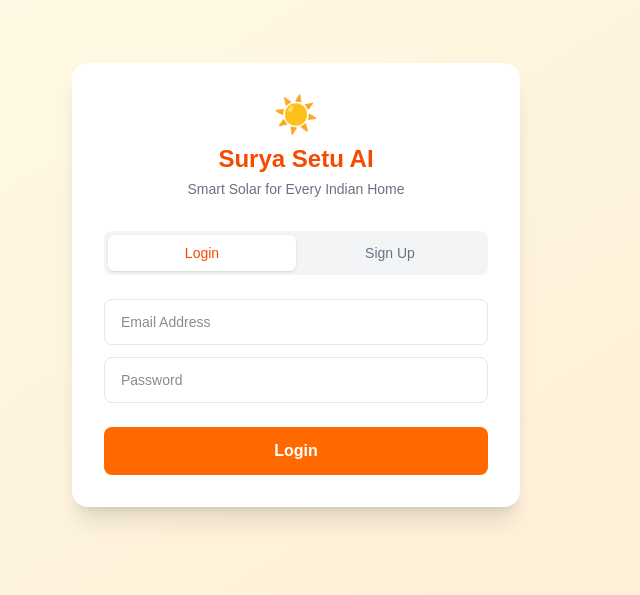
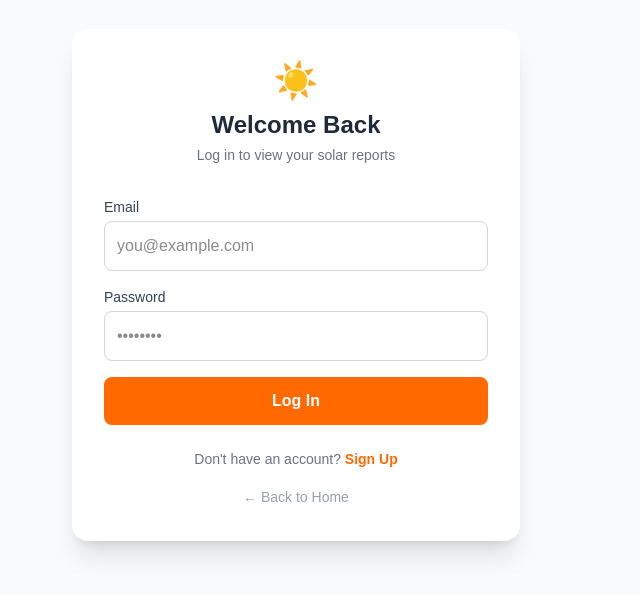
Before and after one commit to shashank19-05/SuryaSetu-ai, a Next.js app: page /login in a window 1280 px wide. Shown: the part 115-710 px from the top of the page, without its empty margins (344-984 px from the left). Built offline with nearby package versions, Linux system fonts and the light colour scheme.

Commit message:
integrated real firebase authentication

```diff
--- a/app/login/page.tsx
+++ b/app/login/page.tsx
@@ -1,52 +1,105 @@
-'use client'
-import { useState } from 'react'
-import { useRouter } from 'next/navigation'
+'use client';
+import { useState } from 'react';
+import { useRouter } from 'next/navigation';
+import { createUserWithEmailAndPassword, signInWithEmailAndPassword } from 'firebase/auth';
+import { auth } from '../../firebase';
+import Link from 'next/link';
 
 export default function Login() {
-  const router = useRouter()
-  const [isLogin, setIsLogin] = useState(true)
-  const [email, setEmail] = useState('')
-  const [password, setPassword] = useState('')
+  const [isLogin, setIsLogin] = useState(true);
+  const [email, setEmail] = useState('');
+  const [password, setPassword] = useState('');
+  const [error, setError] = useState('');
+  const [loading, setLoading] = useState(false);
+  const router = useRouter();
 
-  const handleSubmit = () => {
-    if (email && password) {
-      router.push('/dashboard')
+  const handleAuth = async (e: React.FormEvent) => {
+    e.preventDefault();
+    setError('');
+    setLoading(true);
+
+    try {
+      if (isLogin) {
+        await signInWithEmailAndPassword(auth, email, password);
+      } else {
+        await createUserWithEmailAndPassword(auth, email, password);
+      }
+      router.push('/dashboard');
+    } catch (err: any) {
+      setError(err.message.replace('Firebase: ', ''));
+    } finally {
+      setLoading(false);
     }
-  }
+  };
 
   return (
-    <div className="min-h-screen bg-gradient-to-br from-yellow-50 to-orange-100 flex items-center justify-center p-4">
-      <div className="bg-white rounded-2xl shadow-xl p-8 w-full max-w-md">
+    <div className="min-h-screen bg-gray-50 flex flex-col items-center justify-center p-4">
+      <div className="bg-white p-8 rounded-2xl shadow-xl max-w-md w-full">
         <div className="text-center mb-8">
           <div className="text-4xl mb-2">☀️</div>
-          <h1 className="text-2xl font-bold text-orange-600">Surya Setu AI</h1>
-          <p className="text-gray-500 text-sm mt-1">Smart Solar for Every Indian Home</p>
+          <h2 className="text-2xl font-bold text-gray-800">
+            {isLogin ? 'Welcome Back' : 'Create Account'}
+          </h2>
+          <p className="text-gray-500 text-sm mt-1">
+            {isLogin ? 'Log in to view your solar reports' : 'Start your solar journey today'}
+          </p>
         </div>
-        <div className="flex bg-gray-100 rounded-lg p-1 mb-6">
-          <button onClick={() => setIsLogin(true)}
-            className={`flex-1 py-2 rounded-md text-sm font-medium ${isLogin ? 'bg-white shadow text-orange-600' : 'text-gray-500'}`}>
-            Login
+
+        {error && (
+          <div className="bg-red-50 text-red-600 p-3 rounded-lg text-sm mb-4 border border-red-100">
+            {error}
+          </div>
+        )}
+
+        <form onSubmit={handleAuth} className="space-y-4">
+          <div>
+            <label className="block text-sm font-medium text-gray-700 mb-1">Email</label>
+            <input
+              type="email"
+              required
+              value={email}
+              onChange={(e) => setEmail(e.target.value)}
+              className="w-full border border-gray-300 rounded-lg p-3 outline-none focus:ring-2 focus:ring-orange-500"
+              placeholder="you@example.com"
+            />
+          </div>
+          <div>
+            <label className="block text-sm font-medium text-gray-700 mb-1">Password</label>
+            <input
+              type="password"
+              required
+              value={password}
+              onChange={(e) => setPassword(e.target.value)}
+              className="w-full border border-gray-300 rounded-lg p-3 outline-none focus:ring-2 focus:ring-orange-500"
+              placeholder="••••••••"
+            />
+          </div>
+
+          <button
+            type="submit"
+            disabled={loading}
+            className="w-full bg-orange-500 hover:bg-orange-600 text-white font-bold py-3 rounded-lg transition disabled:bg-orange-300"
+          >
+            {loading ? 'Processing...' : isLogin ? 'Log In' : 'Sign Up'}
           </button>
-          <button onClick={() => setIsLogin(false)}
-            className={`flex-1 py-2 rounded-md text-sm font-medium ${!isLogin ? 'bg-white shadow text-orange-600' : 'text-gray-500'}`}>
-            Sign Up
+        </form>
+
+        <div className="mt-6 text-center text-sm text-gray-500">
+          {isLogin ? "Don't have an account? " : "Already have an account? "}
+          <button
+            onClick={() => setIsLogin(!isLogin)}
+            className="text-orange-500 font-bold hover:underline"
+          >
+            {isLogin ? 'Sign Up' : 'Log In'}
           </button>
         </div>
-        {!isLogin && (
-          <input type="text" placeholder="Full Name"
-            className="w-full border border-gray-200 rounded-lg px-4 py-3 mb-3 text-sm focus:outline-none focus:border-orange-400" />
-        )}
-        <input type="email" placeholder="Email Address" value={email}
-          onChange={e => setEmail(e.target.value)}
-          className="w-full border border-gray-200 rounded-lg px-4 py-3 mb-3 text-sm focus:outline-none focus:border-orange-400" />
-        <input type="password" placeholder="Password" value={password}
-          onChange={e => setPassword(e.target.value)}
-          className="w-full border border-gray-200 rounded-lg px-4 py-3 mb-6 text-sm focus:outline-none focus:border-orange-400" />
-        <button onClick={handleSubmit}
-          className="w-full bg-orange-500 hover:bg-orange-600 text-white font-semibold py-3 rounded-lg transition">
-          {isLogin ? 'Login' : 'Create Account'}
-        </button>
+
+        <div className="mt-4 text-center">
+          <Link href="/landing">
+            <button className="text-sm text-gray-400 hover:text-gray-600">← Back to Home</button>
+          </Link>
+        </div>
       </div>
     </div>
-  )
+  );
 }
--- /dev/null
+++ b/firebase.ts
@@ -0,0 +1,18 @@
+import { initializeApp, getApps } from "firebase/app";
+import { getAuth } from "firebase/auth";
+import { getFirestore } from "firebase/firestore";
+
+const firebaseConfig = {
+  apiKey: "AIzaSyAg3aIBHWkG9dIdfIoeBtsc7AUwDhpgqTo",
+  authDomain: "surya-setu-ai.firebaseapp.com",
+  projectId: "surya-setu-ai",
+  storageBucket: "surya-setu-ai.firebasestorage.app",
+  messagingSenderId: "429402548544",
+  appId: "1:429402548544:web:afbcc03201c8cad33ab2a5"
+};
+
+// Initialize Firebase only once to prevent Next.js hot-reloading errors
+const app = getApps().length === 0 ? initializeApp(firebaseConfig) : getApps()[0];
+
+export const auth = getAuth(app);
+export const db = getFirestore(app);
--- a/package.json
+++ b/package.json
@@ -9,6 +9,7 @@
     "lint": "eslint"
   },
   "dependencies": {
+    "firebase": "^12.19.0",
     "jspdf": "^4.2.1",
     "next": "16.3.4",
     "react": "19.2.8",
```
Also changed, not shown: 1 other file (tests, documents, lock files or other folders).
